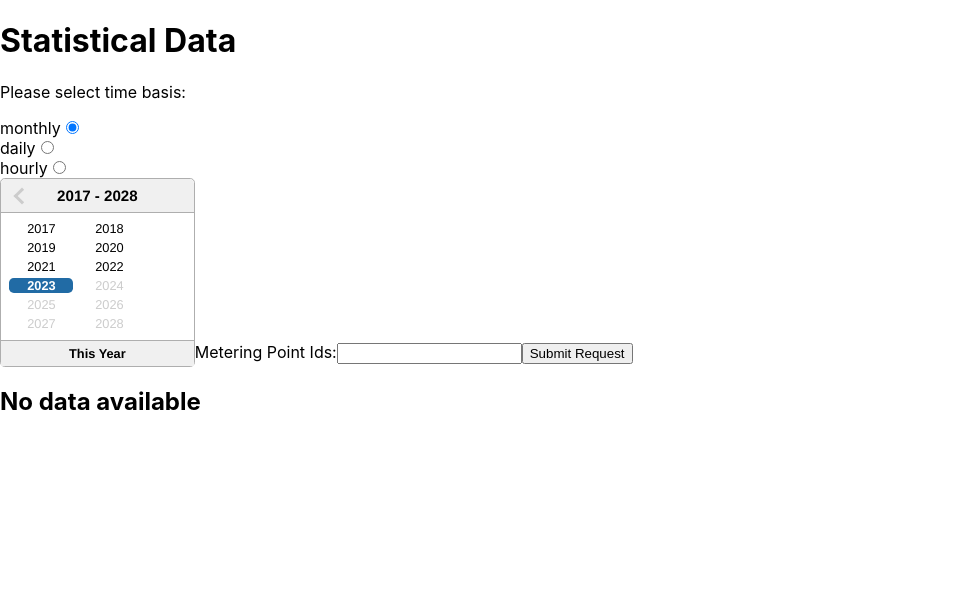
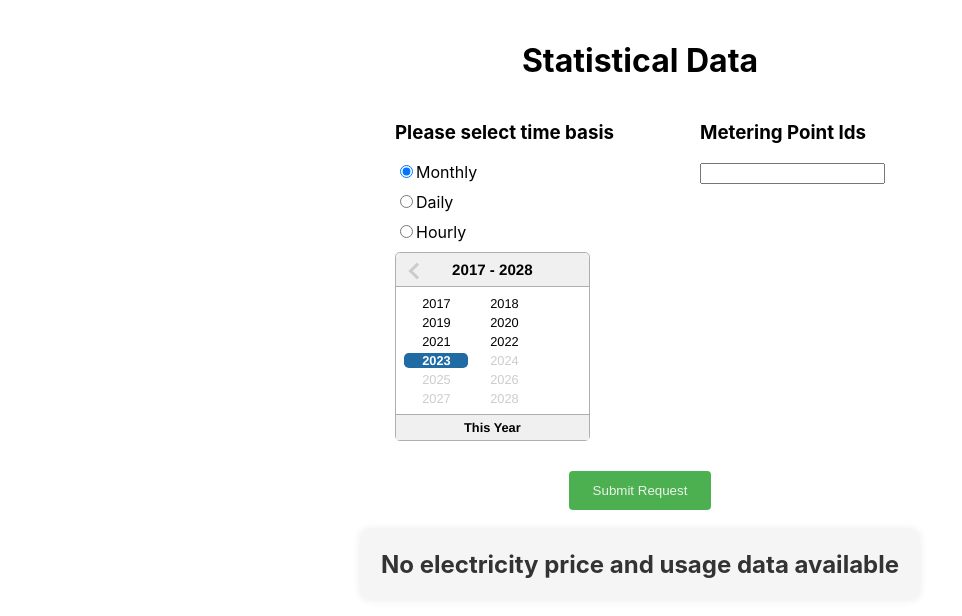
Before and after one commit to vikrusev/toki-challenge, a React (Create React App) app in the folder app/: page / in a window 1280 px wide. Shown: the top 616 px of the page, without its empty margins (0-962 px from the left). Built offline with nearby package versions, Linux system fonts and the light colour scheme.

Commit message:
design for UserInput and No Data Available

```diff
--- a/app/src/App.css
+++ b/app/src/App.css
@@ -1,3 +1,7 @@
+html, body {
+    padding: 10px;
+}
+
 .App {
     text-align: center;
 }
--- /dev/null
+++ b/app/src/components/Chart.css
@@ -0,0 +1,21 @@
+h1 {
+    text-align: center;
+}
+
+.no-data {
+    display: flex;
+    align-items: center;
+    justify-content: center;
+    height: 100%;
+}
+
+.no-data h2 {
+    font-size: 24px;
+    font-weight: bold;
+    text-align: center;
+    color: #333;
+    padding: 20px;
+    background-color: #f5f5f5;
+    border-radius: 8px;
+    box-shadow: 0 0 10px rgba(0, 0, 0, 0.1);
+}
--- a/app/src/components/Chart.tsx
+++ b/app/src/components/Chart.tsx
@@ -22,6 +22,8 @@ import {
     tickFormatter,
 } from "../utils/chart.utils";
 import UserInputForm from "./UserInputForm";
+
+import "./Chart.css";
 
 interface IProps {
     title: string;
@@ -99,23 +101,28 @@ const Chart: React.FC<IProps> = ({ title }: IProps) => {
     };
 
     return (
-        <div style={{ position: "relative" }}>
+        <div className="chart-component">
             <h1>{title}</h1>
 
+            <div className="user-input">
+                <UserInputForm
+                    timeBasisOptions={timeBasisOptions}
+                    disabled={isLoading}
+                    onSubmit={submitUserInput}
+                />
+            </div>
+
+            <div className="chart-container">
                 <ClipLoader
                     size={150}
                     loading={isLoading}
                     cssOverride={clipLoaderCss}
                 />
 
-            <UserInputForm
-                timeBasisOptions={timeBasisOptions}
-                disabled={isLoading}
-                onSubmit={submitUserInput}
-            />
-
                 {!combinedData?.length ? (
-                <h2>No data available</h2>
+                    <div className="no-data">
+                        <h2>No electricity price and usage data available</h2>
+                    </div>
                 ) : (
                     <ResponsiveContainer width="100%" height={700}>
                         <ComposedChart
@@ -138,7 +145,11 @@ const Chart: React.FC<IProps> = ({ title }: IProps) => {
                                 }
                             />
                             <YAxis yAxisId="left" unit="kWh" />
-                        <YAxis yAxisId="right" orientation="right" unit="BGN" />
+                            <YAxis
+                                yAxisId="right"
+                                orientation="right"
+                                unit="BGN"
+                            />
                             <Brush
                                 dataKey="datetimeKey"
                                 tickFormatter={(value) =>
@@ -177,6 +188,7 @@ const Chart: React.FC<IProps> = ({ title }: IProps) => {
                     </ResponsiveContainer>
                 )}
             </div>
+        </div>
     );
 };
 
--- /dev/null
+++ b/app/src/components/UserInputForm.css
@@ -0,0 +1,48 @@
+#user-input-form-component {
+    display: flex;
+    align-items: center;
+    justify-content: center;
+    flex-direction: column;
+}
+
+#user-input-form-component .input {
+    width: 50%;
+    margin-bottom: 30px;
+    display: flex;
+    justify-content: space-evenly;
+    flex-wrap: wrap;
+}
+
+#user-input-form-component .input .date-input {
+    min-width: 240px;
+    height: 100%;
+}
+
+#user-input-form-component .input .date-input .time-basis {
+    margin-bottom: 10px;
+    text-transform: capitalize;
+}
+
+#user-input-form-component .submit-button {
+    background-color: #4CAF50;
+    color: #eaf3e9;
+    padding: 12px 24px;
+    border: none;
+    border-radius: 4px;
+    cursor: pointer;
+}
+#user-input-form-component .submit-button.disabled {
+    background-color: #7ade7a;
+    color: #c8cec8;
+    cursor: not-allowed;
+}
+
+#user-input-form-component .submit-button:hover {
+    background-color: #3e8e41;
+}
+
+#user-input-form-component .submit-button:active {
+    background-color: #4CAF50;
+    box-shadow: none;
+    transform: translateY(2px);
+}
--- a/app/src/components/UserInputForm.tsx
+++ b/app/src/components/UserInputForm.tsx
@@ -4,6 +4,8 @@ import { METERING_POINTIDS_REGEX, WHITESPACE_REGEX } from "../utils/regex";
 
 import DatePicker from "react-datepicker";
 import "react-datepicker/dist/react-datepicker.css";
+
+import "./UserInputForm.css";
 
 interface IProps {
     timeBasisOptions: TimeBasis[];
@@ -82,12 +84,13 @@ const UserInputForm: React.FC<IProps> = ({
     };
 
     return (
-        <div>
-            <p>Please select time basis:</p>
+        <div id="user-input-form-component">
+            <div className="input">
+                <div className="date-input">
+                    <h3>Please select time basis</h3>
 
                     {timeBasisOptions.map((basis, index) => (
-                <div key={index.toString()}>
-                    <label htmlFor={basis}>{basis}</label>
+                        <div className="time-basis" key={index.toString()}>
                             <input
                                 type="radio"
                                 id={basis}
@@ -100,6 +103,7 @@ const UserInputForm: React.FC<IProps> = ({
                                     );
                                 }}
                             />
+                            <label htmlFor={basis}>{basis}</label>
                         </div>
                     ))}
 
@@ -147,16 +151,25 @@ const UserInputForm: React.FC<IProps> = ({
                             inline
                         />
                     )}
+                </div>
 
-            <label htmlFor="meteringPoints">Metering Point Ids:</label>
+                <div className="metering-points-input">
+                    <h3>Metering Point Ids</h3>
                     <input
                         id="meteringPoints"
                         type="text"
                         name="meteringPointIds"
-                onChange={(event) => setMeteringPointIds(event.target.value)}
+                        onChange={(event) =>
+                            setMeteringPointIds(event.target.value)
+                        }
                     />
+                </div>
+            </div>
 
-            <button disabled={disabled} onClick={submitRequest}>
+            <button
+                className={"submit-button " + (disabled ? "disabled" : "")}
+                onClick={submitRequest}
+            >
                 Submit Request
             </button>
         </div>
```
Lines whose indentation alone changed are shown as unchanged.
